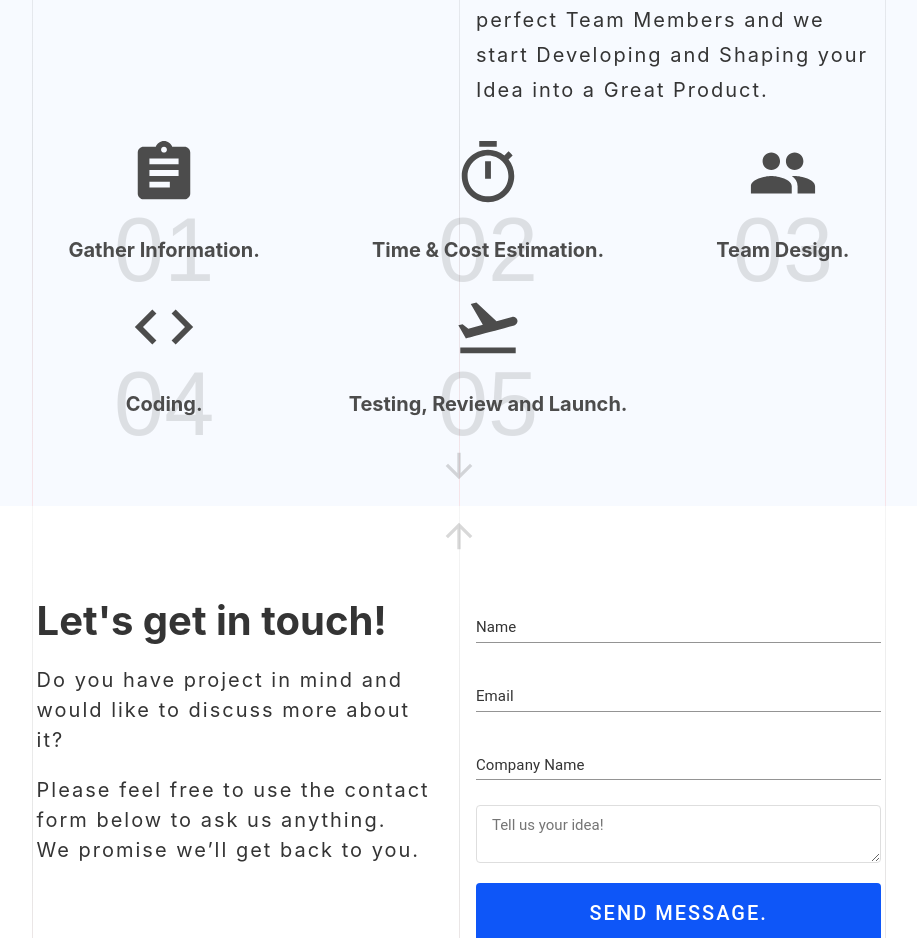
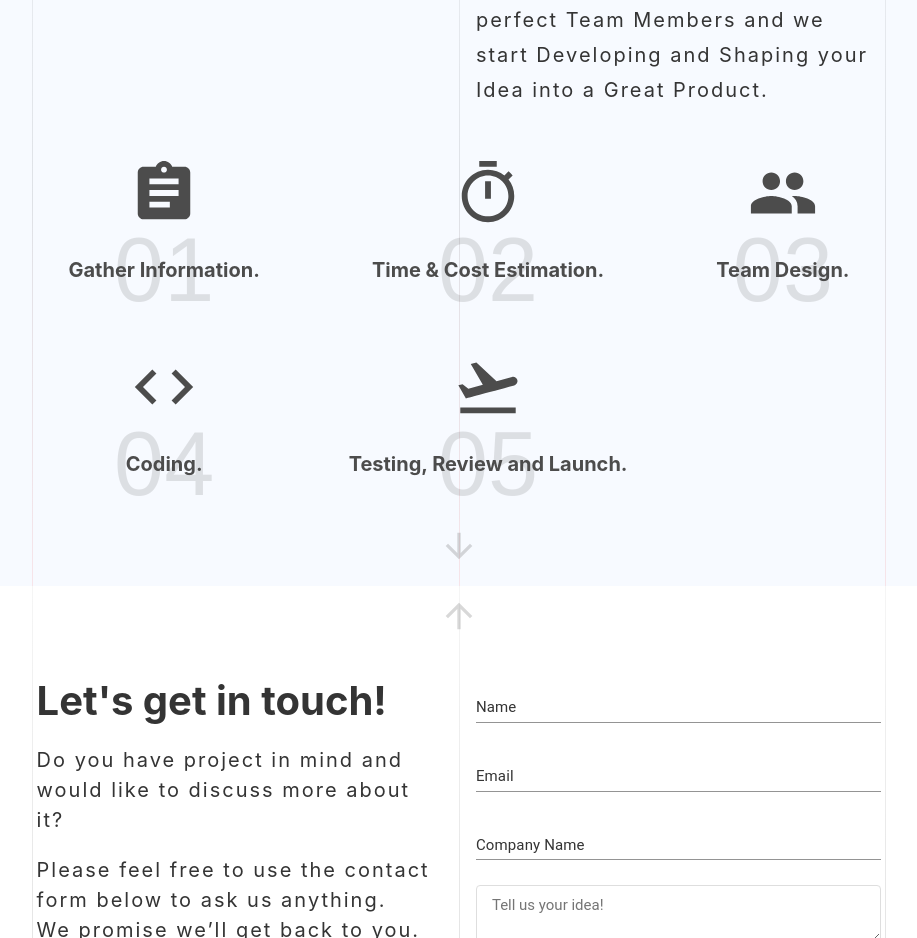
Before and after one commit to relumesaros/flawless-bits, a React app: page / in a window 1280 px wide. Shown: the part 2760-3698 px from the top of the page, without its empty margins (181-1098 px from the left). Built offline with nearby package versions, Linux system fonts and the light colour scheme.

Commit message:
Minor UI fixes.

```diff
--- a/src/components/sections/HowItWorks.jsx
+++ b/src/components/sections/HowItWorks.jsx
@@ -36,16 +36,16 @@ const SectionHowItWorks = styled.div`
 const HowItWorksIconsWrapper = styled.div`
   display: grid;
   grid-column-gap: 25px;
-  grid-row-gap: 30px;
+  grid-row-gap: 70px;
   grid-template-columns: auto auto auto;
-  margin: 30px 0;
+  margin: 50px 0;
 
   @media only screen and (max-width: ${stylesConfig.maxWidth}px), screen and (max-height: ${stylesConfig.maxHeight}px) {
-    margin: 15px 0;
+    margin: 25px 0;
     display: grid;
     grid-column-gap: 15px;
     grid-template-columns: auto auto;
-    grid-row-gap: 15px;
+    grid-row-gap: 30px;
   }
 `;
 
```
